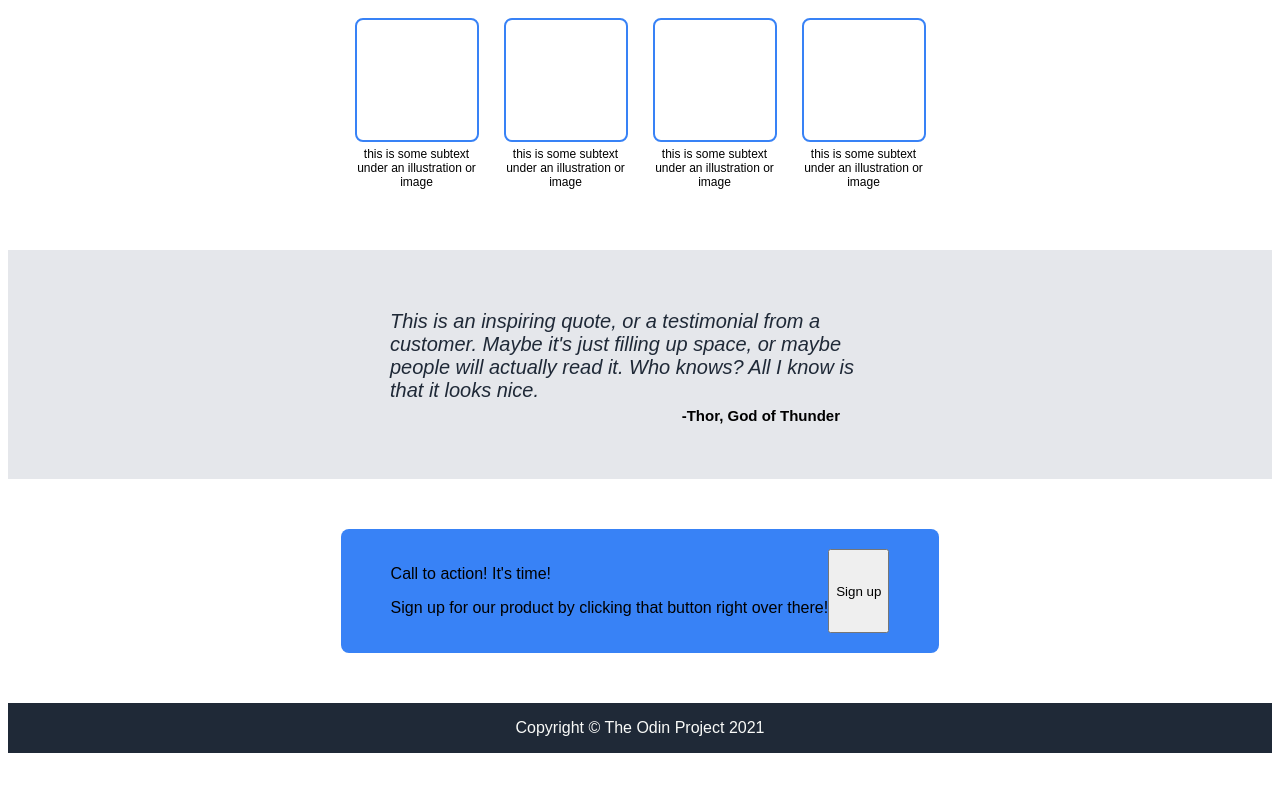
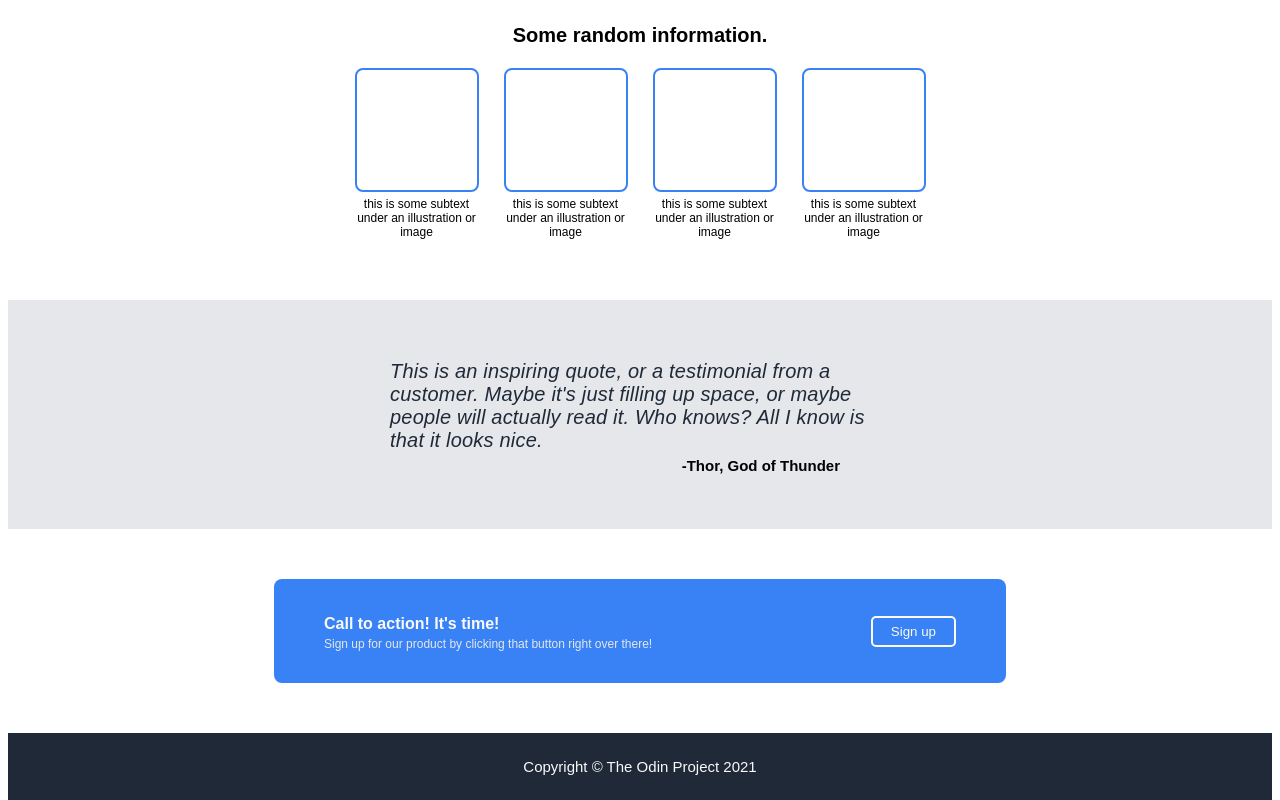
Before and after one commit to grow-tesk/TOP_landing_page, a plain HTML site: page index.html in a window 1280 px wide. Shown: the part 382-1182 px from the top of the page. Before the commit the page ends 1135 px from the top, so only its background shows below. Drawn offline with Linux system fonts and the light colour scheme.

Commit message:
Complete

```diff
--- a/index.html
+++ b/index.html
@@ -68,7 +68,7 @@
         <div class="blue_box">
             <div class="box_left">
                 <p class="call">Call to action! It's time!</p>
-                <p class="Sign">Sign up for our product by clicking
+                <p class="sign">Sign up for our product by clicking
                 that button right over there!
                 </p>
             </div>
--- a/styles.css
+++ b/styles.css
@@ -43,6 +43,7 @@ body {
 .title {
     display: flex;
     justify-content: center;
+    padding: 50px 0 0;
 }
 
 .subtext  {
@@ -53,12 +54,15 @@ body {
     color: var(--text-white-sec);
 }
 
-.top-button {
+button {
     background-color: #3882f6;
+    color: var(--text-white);
     padding: 6px 18px;
     border-radius: 5px;
+}
+
+.top-button {
     border: none;
-    color: var(--text-white-sec);
 }
 
 .placeholder {
@@ -124,9 +128,10 @@ blockquote {
     width: 500px;
     font-size: 20px;
     font-style: italic;
-    font-weight: 100;
+    font-weight: lighter;
     color: var(--background-blue);
     margin-bottom: -10px;
+    letter-spacing: .2px
 }
 
 .attr {
@@ -147,7 +152,26 @@ blockquote {
     border-radius: 8px;
     display: flex;
     padding: 20px 50px;
-    margin: 50px
+    margin: 50px;
+    justify-content: space-between;
+    width: 50%;
+}
+
+.call {
+    color: var(--text-white);
+    font-weight: bold;
+    margin-bottom: -8px;
+}
+
+.sign {
+    color: var(--text-white-sec);
+    font-weight: 100;
+    font-size: 12px;
+}
+
+.bottom-button {
+    border: 2px solid var(--text-white);
+    align-self: center;
 }
 
 .footer {
@@ -155,3 +179,9 @@ blockquote {
     color: #f9faf8;
     text-align: center;
 }
+
+.copyright {
+    font-weight: 100;
+    font-size: 15px;
+    padding: 10px;
+}
```
